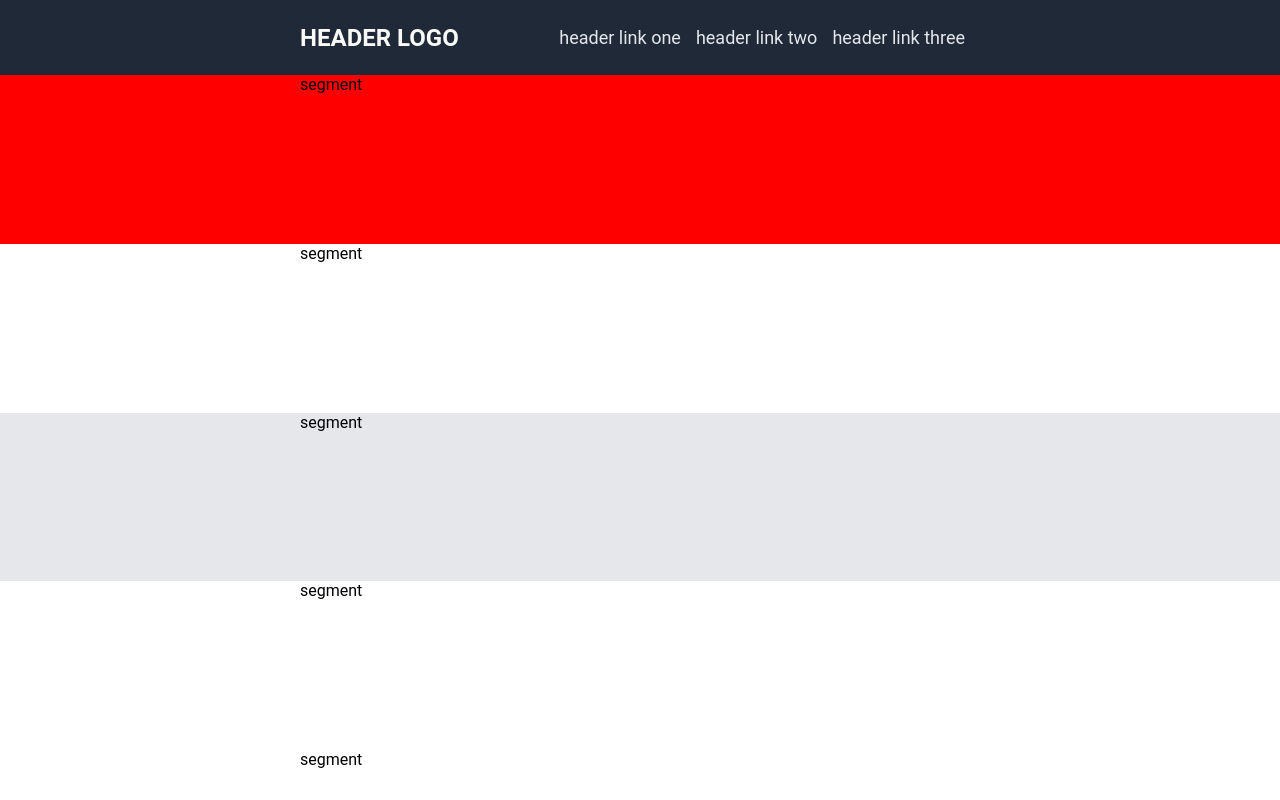
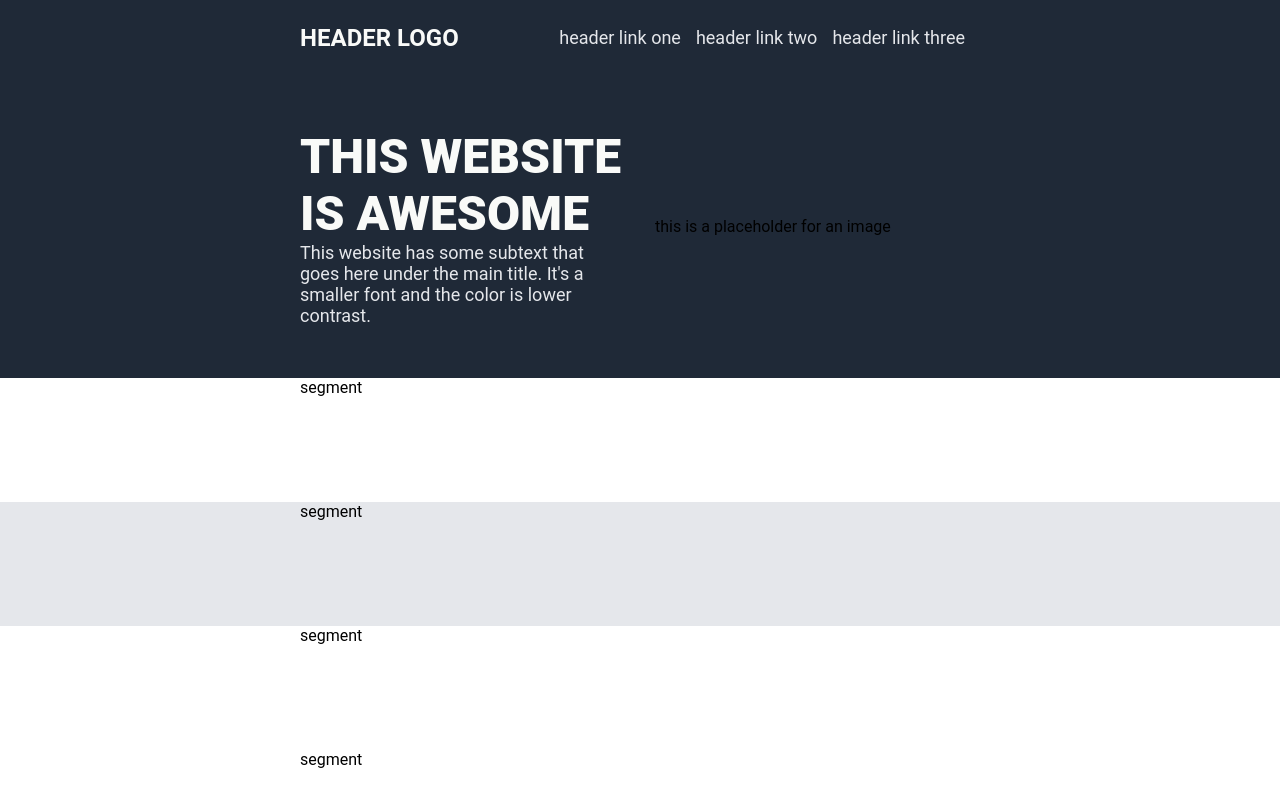
Before and after one commit to caleb-hoang/test-landing-page, a plain HTML site: page index.html in a window 1280 px wide. Drawn offline with Linux system fonts and the light colour scheme.

Commit message:
Completed hero (no image)

```diff
--- a/index.html
+++ b/index.html
@@ -18,7 +18,17 @@
 
 
     </div>
-    <div class="segment hero">segment</div>
+
+    <div class="segment hero">
+        <div class="hero-left">
+            <div class="hero-text">THIS WEBSITE IS AWESOME</div>
+            <div class="hero-subtext">This website has some subtext that goes here under the main title. It's a smaller font and the color is lower contrast.</div>
+        </div>
+
+        <div class="hero-right">
+            this is a placeholder for an image
+        </div>
+    </div>
     <div class="segment pictures">segment</div>
     <div class="segment quote">segment</div>
     <div class="segment action-call">segment</div>
--- a/style.css
+++ b/style.css
@@ -32,7 +32,6 @@ body {
 .header-link {
     font-size:18px;
     color:#e5e7eb;
-
 }
 
 .segment {
@@ -43,7 +42,32 @@ body {
 }
 
 .hero {
-    background:red;
+    background:#1f2937;
+    justify-content:space-between;
+    align-items:center;
+    gap:30px;
+}
+
+.hero-left {
+    display:flex;
+    flex-direction:column;
+    flex:1;
+}
+
+.hero-text {
+    font-size:48px;
+    font-weight:900;
+    color:#f9faf8;
+}
+
+.hero-subtext {
+    font-size:18px;
+    color:#e5e7eb;
+}
+
+.hero-right {
+    display:flex;
+    flex:1;
 }
 
 .pictures {
```
